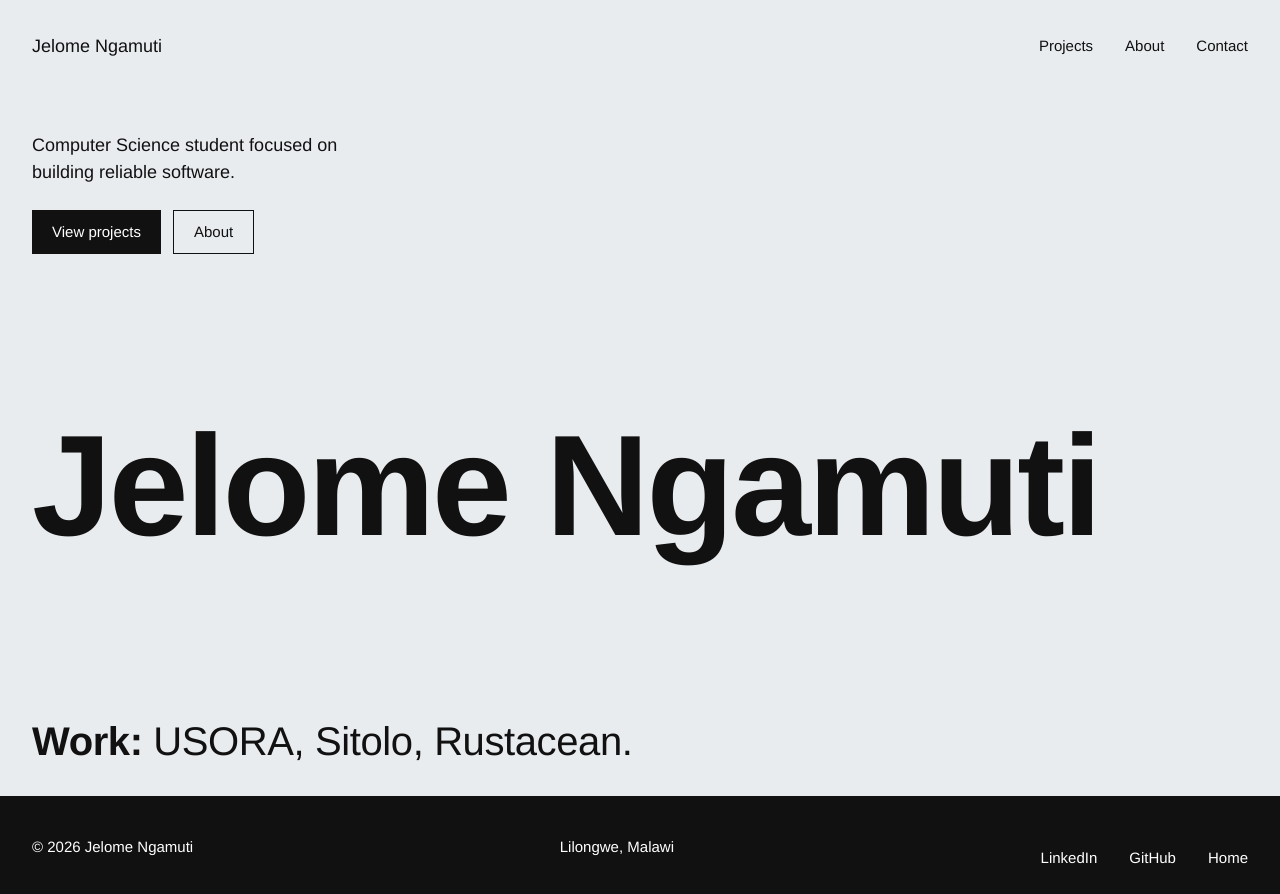
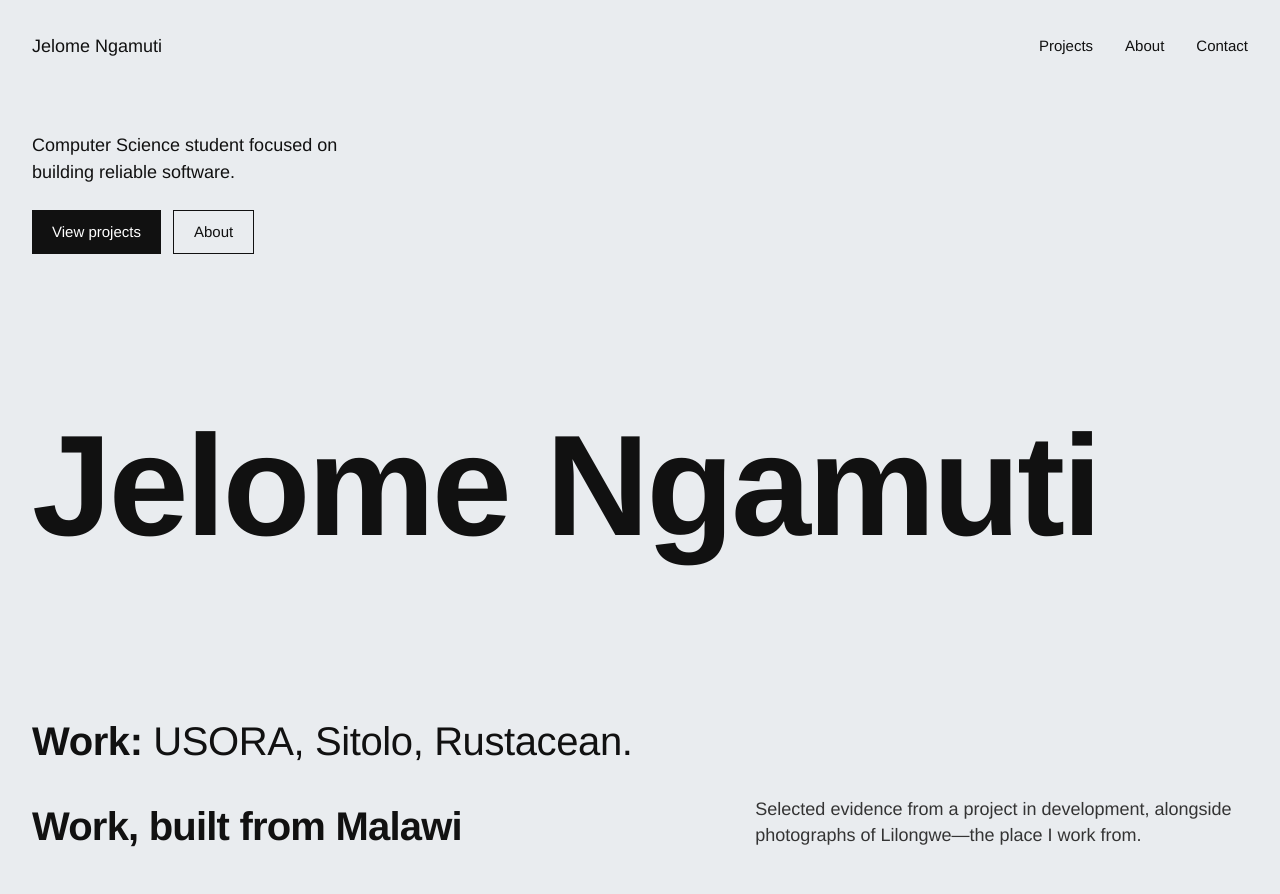
Before and after one commit to jelome265/Jelome-Ngamuti, a React (Vite) app: page / in a window 1280 px wide. Shown: the top 894 px of the page. Built offline with nearby package versions, Linux system fonts and the light colour scheme; a web font is replaced by a local one.

Commit message:
feat: bring real work imagery onto the home page

```diff
--- a/src/pages/HomePage.tsx
+++ b/src/pages/HomePage.tsx
@@ -1,5 +1,11 @@
+import { PortfolioEvidence } from "../components/ui/PortfolioEvidence";
 import { Hero } from "../sections/Hero";
 
 export function HomePage() {
-  return <Hero />;
+  return (
+    <>
+      <Hero />
+      <PortfolioEvidence variant="home" />
+    </>
+  );
 }
```
